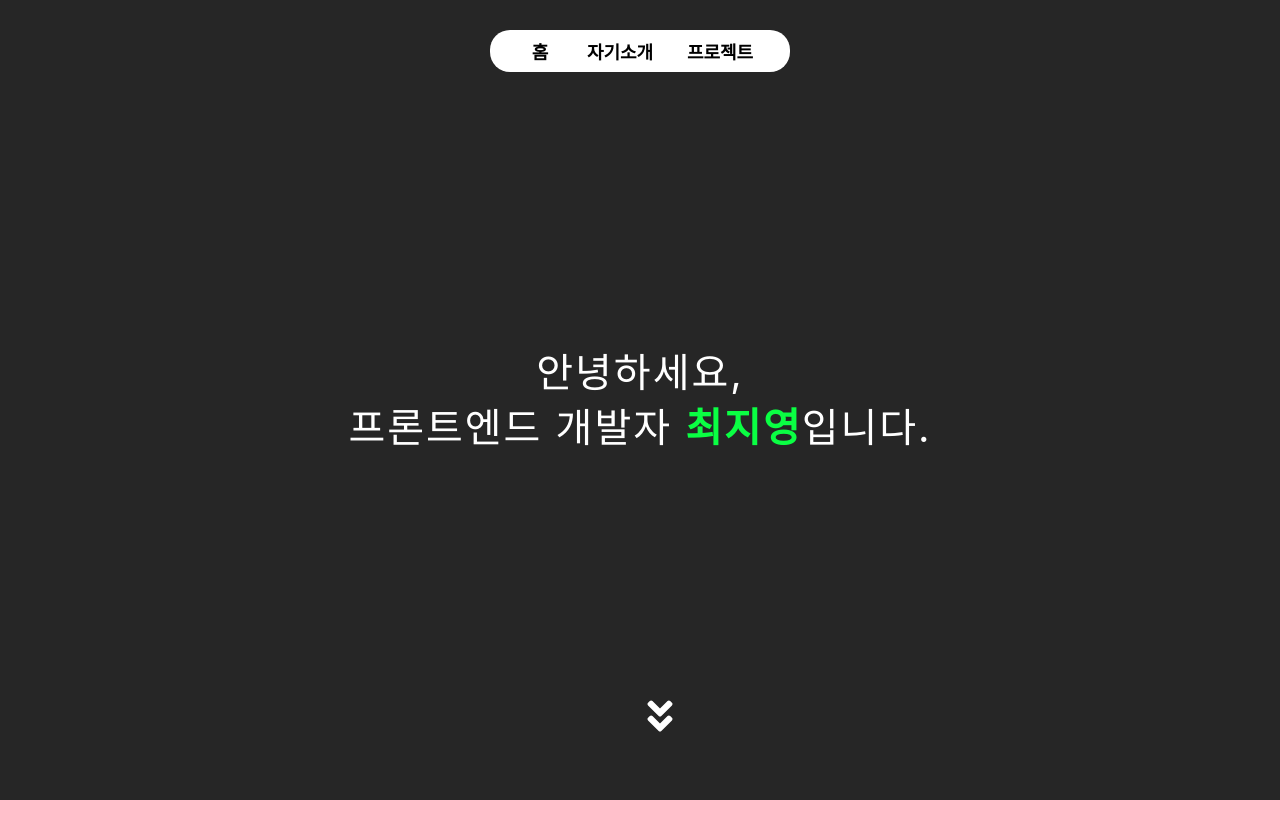
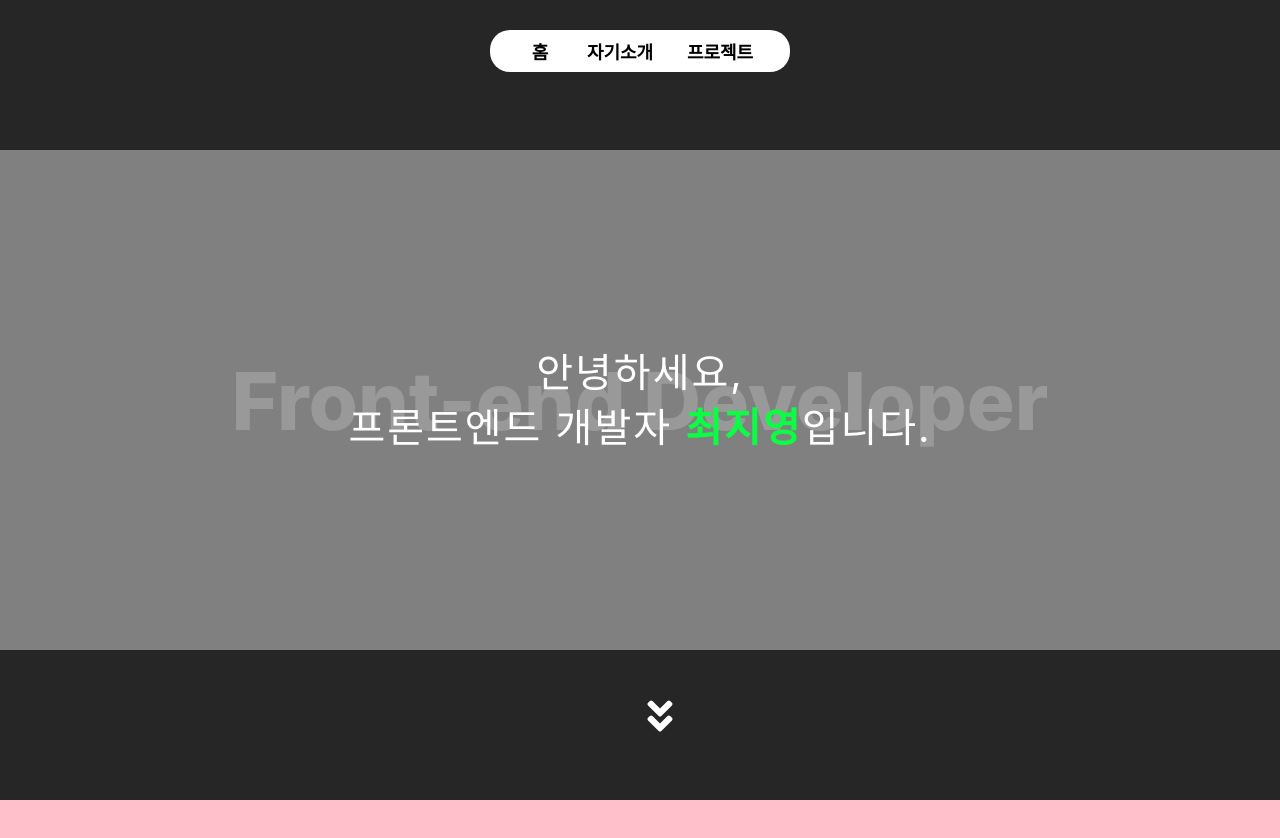
Before and after one commit to jizero1/react-portfolio2, a React (Create React App) app: page / in a window 1280 px wide. Shown: the top 838 px of the page. Built offline with nearby package versions, Linux system fonts and the light colour scheme.

Commit message:
메인화면에 자기소개 텍스트 앞 뒤로 배치

```diff
--- a/src/components/Main.css
+++ b/src/components/Main.css
@@ -9,16 +9,54 @@
     width: 100vw;
     height: 100vh;
     background-color: rgb(38, 38, 38);
+    flex-direction: column;
+
+}
+.main-introduce {
+    width: 100vw;
+    height: 500px;
+    background-color: grey;
+    /* flex-direction: column; */
     /* position: relative; */
-    flex-direction: column;
+    /* display: inline-block; */
+    /* display: flex; */
+    position: relative;
+
 }
 .main-introduce-text {
+    width: 100vw;
     font-size: 40px;
     text-align: center;
     color: white;
     letter-spacing: 2px;
     line-height: 55px;
+    z-index: 2;
+    position: absolute;
+    /* display: inline-block; */
+    /* position: relative; */
+    /* position: absolute; */
+    /* z-index: 2; */
+    transform: translate(-50%, -50%);
 }
+.main-introduce-backText {
+    width: 100vw;
+    text-align: center;
+    font-size: 80px;
+    font-weight: 800;
+    color: rgb(255, 255, 255,0.2);
+    z-index: 1;
+    /* position: fixed; */
+    position: absolute;
+        /* position: relative; */
+    /* display: inline-block; */
+    transform: translate(-50%, -50%);
+}
+/* .main-introduce-backText {
+    z-index: 1;
+    font-weight: 800;
+    font-size: 80px;
+    color: rgb(255, 255, 255,0.2);
+} */
 .main-introduce-text-name {
     font-weight: 700;
     color: rgb(10, 255, 67);
--- a/src/components/Main.js
+++ b/src/components/Main.js
@@ -27,11 +27,17 @@ const MainIntroduce = () => {
                 delay="0.5">
                 <p className="main-introduce-text">안녕하세요, <br/> 프론트엔드 개발자 <span className="main-introduce-text-name">최지영</span>입니다.</p>
             </MainIntroduceAni>
-
+            <MainIntroduceAni
+                initial={{opacity: 0, y: 100}}
+                animate={{opacity: 1, y: 0}}
+                duration="1"
+                delay="1">
+                <p className="main-introduce-backText">Front-end Developer</p>
+            </MainIntroduceAni>
         </div>
     )
 }
-
+// 스크롤 아이콘
 const MainScrollIcon = () => {
     return (
         <MainIntroduceAni
@@ -39,9 +45,7 @@ const MainScrollIcon = () => {
             animate={{opacity: 1}}
             duration="1"
             delay="2"
-            // className="main-scroll"
         >
-            {/* <p className="main-scroll">dd</p> */}
             <FaAngleDoubleDown className="main-scroll"/>
         </MainIntroduceAni>
     )
--- a/src/components/Menu.css
+++ b/src/components/Menu.css
@@ -8,8 +8,8 @@
     margin-left: 10px;
     margin-right: 10px;
     text-align: center;
-    /* border-radius: 10px; */
     height: 28px;
+    /* font-size: 18px; */
 }
 .nav-home {
     width: 40px;
@@ -41,7 +41,7 @@
     border-radius: 20px;
     /* list-style: none; */
     background-color: rgb(255, 255, 255);
-    /* font-size: 20px; */
+    /* font-size: 11px; */
     font-weight: 800;
     cursor: pointer;
 }
```
